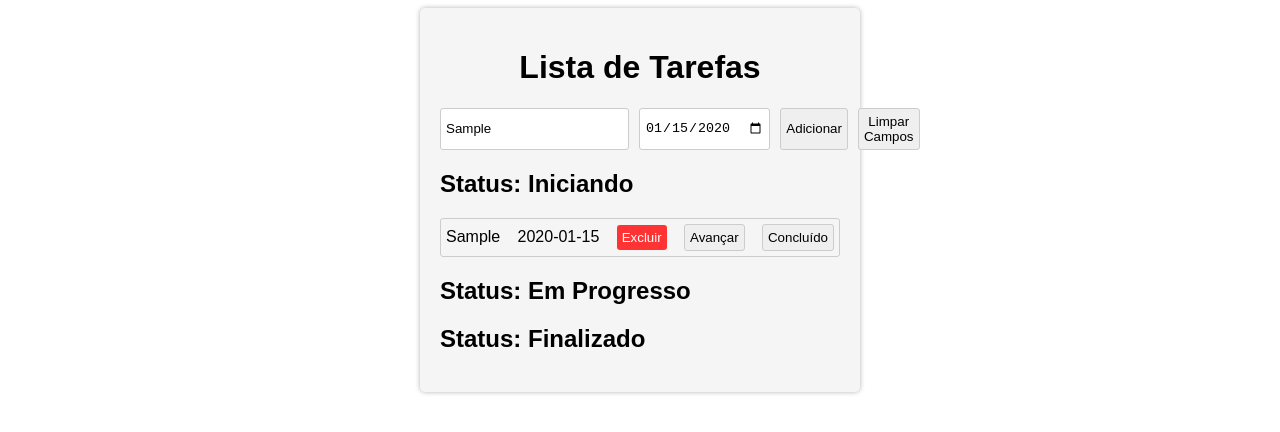
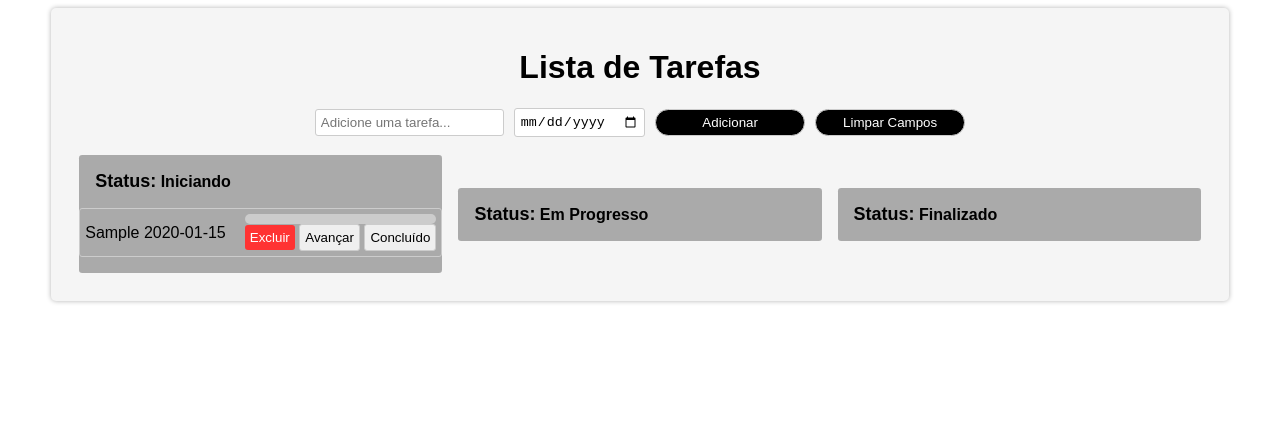
Before and after one commit to kiminfodeveloper/ToDo_JS, a plain HTML site: page index.html in a window 1280 px wide. Both pictures are taken after typing "Sample", "2020-01-15" into the empty fields and a click on the button "Adicionar". Drawn offline with Linux system fonts and the light colour scheme.

Commit message:
Colunas ATT
mudança de linhas para as colunas nas task's

```diff
--- a/index.html
+++ b/index.html
@@ -16,24 +16,24 @@
           placeholder="Adicione uma tarefa..."
         />
         <input type="date" id="dateInput" />
-        <button id="addTask">Adicionar</button>
-        <button id="clearFields">Limpar Campos</button>
+        <button class="taskbtn" id="addTask">Adicionar</button>
+        <button class="taskbtn" id="clearFields">Limpar Campos</button>
       </div>
       <div class="columns">
         <div class="column" id="column-start">
-          <h2>Status: Iniciando</h2>
+          <h2><span>Status:</span> Iniciando</h2>
           <ul id="column-start-list" class="task-column"></ul>
         </div>
         <div class="column" id="column-progress">
-          <h2>Status: Em Progresso</h2>
+          <h2><span>Status:</span> Em Progresso</h2>
           <ul id="column-progress-list" class="task-column"></ul>
         </div>
         <div class="column" id="column-completed">
-          <h2>Status: Finalizado</h2>
+          <h2><span>Status:</span> Finalizado</h2>
           <ul id="column-completed-list" class="task-column"></ul>
         </div>
       </div>
     </div>
-    <script src="script.js"></script>
+    <script defer src="script.js"></script>
   </body>
 </html>
--- a/script.js
+++ b/script.js
@@ -2,6 +2,7 @@ document.addEventListener("DOMContentLoaded", function () {
   const taskInput = document.getElementById("taskInput");
   const dateInput = document.getElementById("dateInput");
   const addTaskBtn = document.getElementById("addTask");
+  const clearFieldsBtn = document.getElementById("clearFields");
 
   // Referências para as colunas
   const columnStartList = document.getElementById("column-start-list");
@@ -12,24 +13,26 @@ document.addEventListener("DOMContentLoaded", function () {
   function createTask(text, date) {
     const li = document.createElement("li");
     li.innerHTML = `
+      <div class="task-content">
         <span>${text}</span>
         <span>${date}</span>
+      </div>
+      <div class="task-actions">
+        <div class="task-progress">
+          <div class="progress-bar"></div>
+        </div>
         <button class="delete-btn">Excluir</button>
         <button class="move-progress-btn">Avançar</button>
         <button class="move-completed-btn">Concluído</button>
+      </div>
     `;
-
-    // Lidar com a exclusão da tarefa
-    const deleteBtn = li.querySelector(".delete-btn");
-    deleteBtn.addEventListener("click", function () {
-      li.remove();
-    });
 
     // Lidar com o movimento da tarefa para a coluna "Em Progresso"
     const moveProgressBtn = li.querySelector(".move-progress-btn");
     moveProgressBtn.addEventListener("click", function () {
       columnProgressList.appendChild(li);
       moveProgressBtn.remove();
+      li.querySelector(".progress-bar").style.width = "50%";
     });
 
     // Lidar com o movimento da tarefa para a coluna "Finalizado"
@@ -37,6 +40,13 @@ document.addEventListener("DOMContentLoaded", function () {
     moveCompletedBtn.addEventListener("click", function () {
       columnCompletedList.appendChild(li);
       moveCompletedBtn.remove();
+      li.querySelector(".progress-bar").style.width = "100%";
+    });
+
+    // Lidar com a exclusão da tarefa
+    const deleteBtn = li.querySelector(".delete-btn");
+    deleteBtn.addEventListener("click", function () {
+      li.remove();
     });
 
     return li;
@@ -54,10 +64,14 @@ document.addEventListener("DOMContentLoaded", function () {
       columnStartList.appendChild(task);
 
       // Limpar os campos de entrada
+      taskInput.value = "";
+      dateInput.value = "";
+    }
+  });
+
+  // Event listener para o botão "Limpar Campos"
   clearFieldsBtn.addEventListener("click", function () {
     taskInput.value = "";
     dateInput.value = "";
   });
-    }
 });
-});
--- a/styles.css
+++ b/styles.css
@@ -3,12 +3,35 @@ body {
 }
 
 .container {
-  max-width: 400px;
+  justify-content: center;
+  width: 90%;
   margin: 0 auto;
   padding: 20px;
   background-color: #f5f5f5;
   border-radius: 5px;
   box-shadow: 0 0 5px rgba(0, 0, 0, 0.3);
+}
+.columns {
+  display: flex;
+  max-width: 690;
+  align-items: center;
+  justify-content: center;
+}
+
+.column {
+  width: 33%;
+  background-color: #aaa;
+  margin: 0.5em;
+  border-radius: 0.2em;
+}
+.column h2 {
+  font-size: 16px;
+  margin: 1em;
+}
+
+.column h2 span {
+  font-weight: bold;
+  font-size: 18px;
 }
 
 h1 {
@@ -16,6 +39,8 @@ h1 {
 }
 
 .input-container {
+  align-items: center;
+  justify-content: center;
   display: flex;
   gap: 10px;
   margin-bottom: 10px;
@@ -27,6 +52,18 @@ button {
   padding: 5px;
   border: 1px solid #ccc;
   border-radius: 3px;
+}
+
+.taskbtn {
+  width: 150px;
+  border-radius: 1em;
+  background-color: #000000;
+  color: #fff;
+  cursor: pointer;
+}
+
+.taskbtn:hover {
+  background-color: #4e4e4e;
 }
 
 ul {
@@ -44,6 +81,22 @@ li {
   border-radius: 3px;
 }
 
+.task-progress {
+  width: 100%;
+  height: 10px;
+  background-color: #ccc;
+  border-radius: 5px;
+  overflow: hidden;
+}
+
+.progress-bar {
+  width: 0;
+  height: 100%;
+  background-color: #4caf50;
+  transition: width 0.3s ease-in-out;
+  border-radius: 5px;
+}
+
 .completed {
   text-decoration: line-through;
   color: #aaa;
```
Lines whose indentation alone changed are shown as unchanged.
